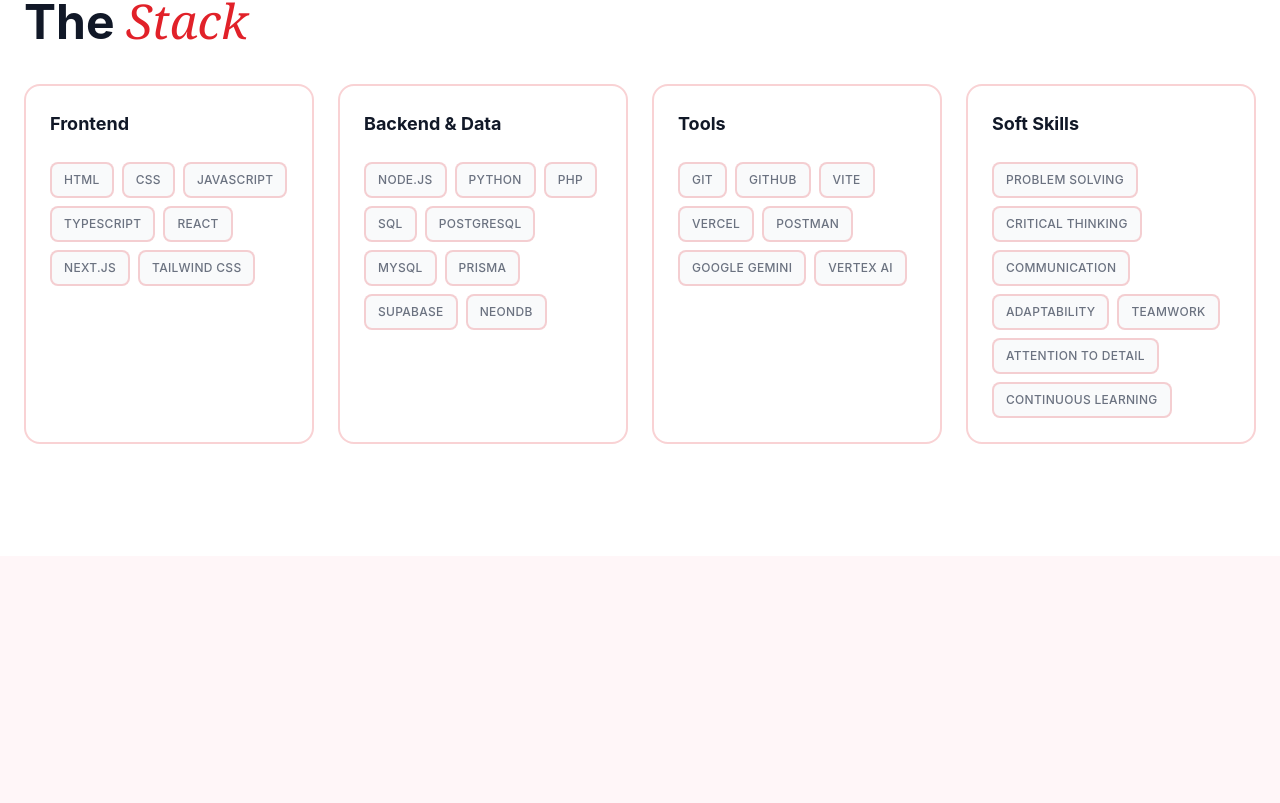
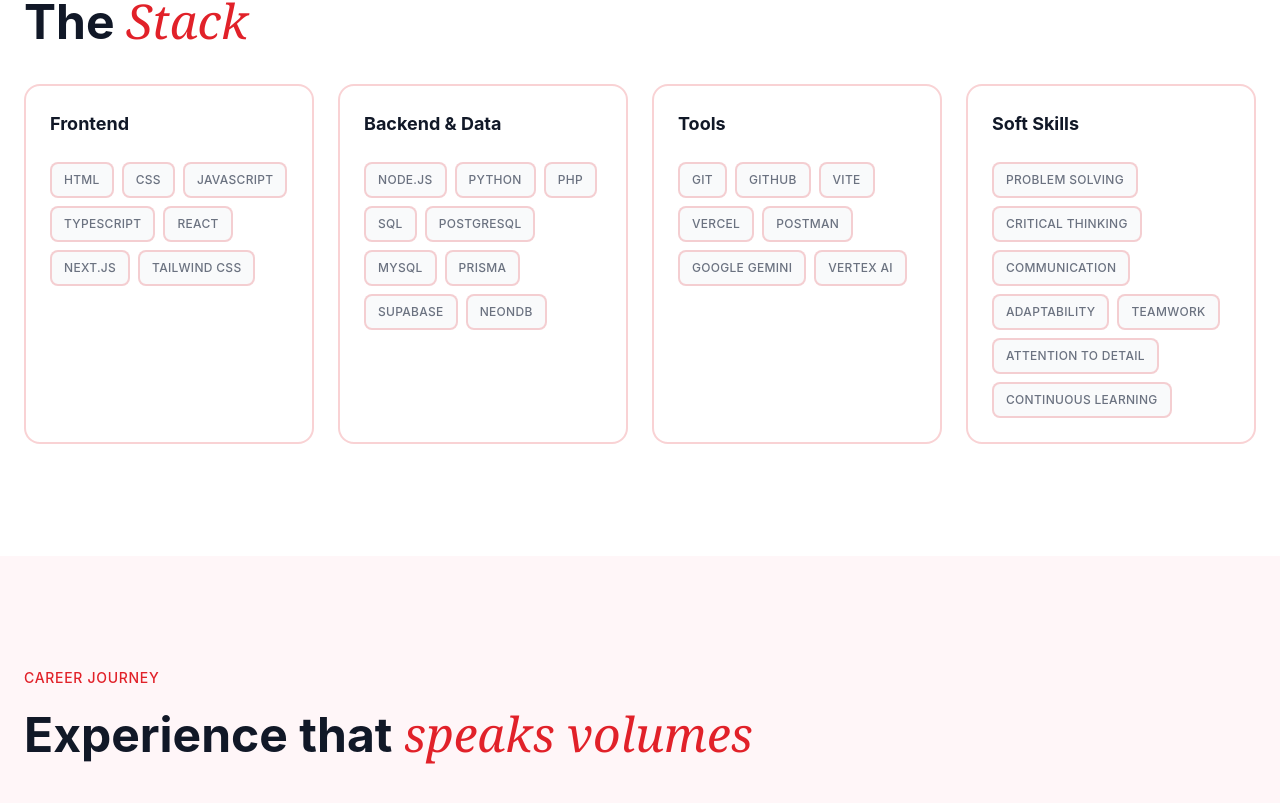
Before and after one commit to jameymey/Jamaica-Pingol, a React (Vite) app: page /about in a window 1280 px wide. Shown: the part 957-1760 px from the top of the page. Before the commit the page ends 1513 px from the top, so only its background shows below. Built offline with nearby package versions, Linux system fonts and the light colour scheme.

Commit message:
Added Career Journey

```diff
--- a/src/pages/About/About.jsx
+++ b/src/pages/About/About.jsx
@@ -1,11 +1,13 @@
 import { AboutHero } from "./AboutHero";
 import Skill from "./Skill";
+import { CareerJourney } from "./CareerJourney";
 
 export const About = () => {
   return (
     <>
       <AboutHero />
       <Skill />
+      <CareerJourney />
     </>
   );
 };
--- /dev/null
+++ b/src/pages/About/CareerJourney.jsx
@@ -0,0 +1,22 @@
+export const CareerJourney = () => {
+  return (
+    <section className="relative overflow-hidden bg-background py-28">
+      <div className="container mx-auto px-6 relative z-10">
+        <div className="mb-8 animate-fade-in">
+          <span className="mb-4 block text-sm font-medium uppercase tracking-wider text-primary">
+            Career Journey
+          </span>
+          <h2 className="text-3xl font-bold leading-tight sm:text-4xl md:text-5xl">
+            Experience that <span className="font-serif italic font-normal text-primary">speaks volumes</span>
+          </h2>
+          {/* <p className="mt-6 max-w-2xl space-y-5 text-lg leading-relaxed text-muted-foreground">
+            A timeline of my journey, from a curious student to a growing IT professional, <br />
+            learning through experience and building things along the way.
+          </p> */}
+        </div>
+      </div>
+    </section>
+  );
+};
+
+export default CareerJourney;
```
Also changed, not shown: src/pages/About/Education.jsx (deleted), src/pages/About/Experience.jsx (deleted).
